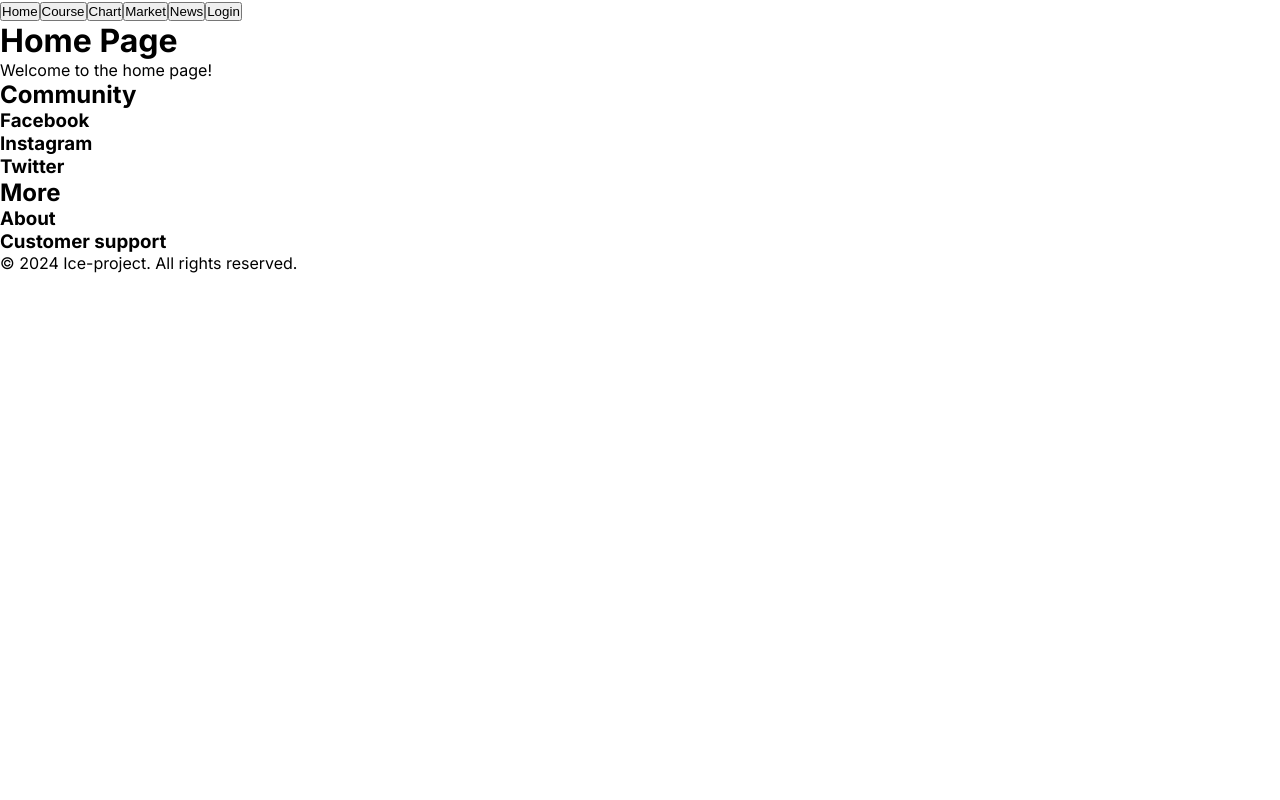
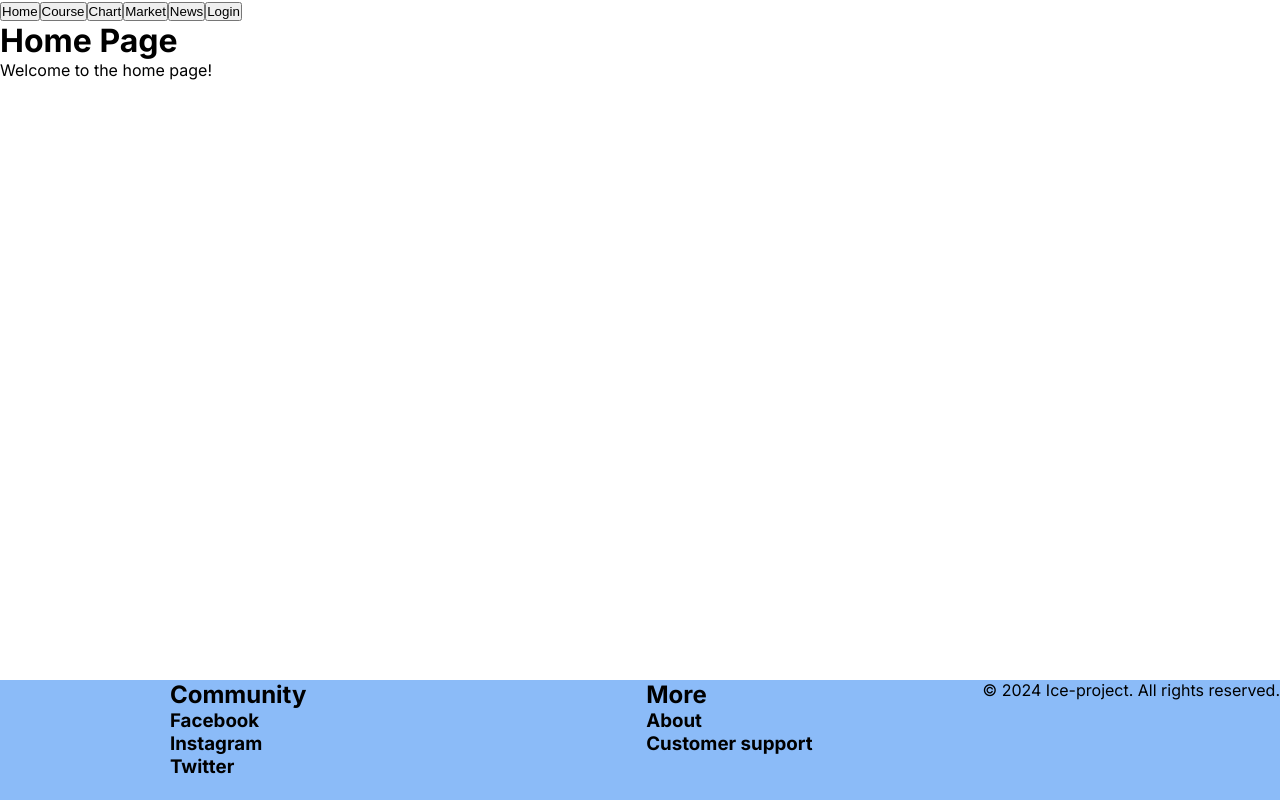
Before and after one commit to sunnypawat/ice-frontend, a Next.js app in the folder finapp/: page / in a window 1280 px wide. Built offline with nearby package versions, Linux system fonts and the light colour scheme.

Commit message:
footer setup

```diff
--- a/finapp/src/app/globals.css
+++ b/finapp/src/app/globals.css
@@ -1,5 +1,6 @@
 :root {
   --max-width: 1100px;
+  height: 100%;
   --border-radius: 12px;
   --font-mono: ui-monospace, Menlo, Monaco, 'Cascadia Mono', 'Segoe UI Mono',
     'Roboto Mono', 'Oxygen Mono', 'Ubuntu Monospace', 'Source Code Pro',
--- a/finapp/src/app/layout.js
+++ b/finapp/src/app/layout.js
@@ -1,5 +1,6 @@
 import { Inter } from 'next/font/google'
 import './globals.css'
+import Footer from '@/component/main/Footer'
 
 const inter = Inter({ subsets: ['latin'] })
 
@@ -13,7 +14,7 @@ export default function RootLayout({ children }) {
     <html lang="en">
       <body className={inter.className}>
         {children}
-        </body>
+      </body>
     </html>
   )
 }
--- a/finapp/src/app/page.js
+++ b/finapp/src/app/page.js
@@ -2,13 +2,11 @@ import Image from 'next/image'
 import styles from './page.module.css'
 import MainNavbar from '@/component/main/MainNavbar'
 import Footer from '@/component/main/Footer'
-import NewsHighlight from '@/component/news/NewsHighlight'
-import NewCard from '@/component/news/NewsCard'
 //import {BrowserRouter as Router, Routes, Route} from 'react-router-dom'
 
 export default function Home() {
   return (
-    <div>
+    <div className={styles.main}>
       <MainNavbar />
       <Footer />
     </div>
--- a/finapp/src/app/page.module.css
+++ b/finapp/src/app/page.module.css
@@ -1,9 +1,4 @@
 .main {
-  display: flex;
-  flex-direction: column;
-  justify-content: space-between;
-  align-items: center;
-  padding: 6rem;
   min-height: 100vh;
 }
 
--- /dev/null
+++ b/finapp/src/component/main/Footer.css
@@ -0,0 +1,14 @@
+.footer {
+    position: fixed;
+    left: 0;
+    bottom: 0;
+    width: 100%;
+    background-color: #8BBBF8;
+    display: flex;
+    min-height: 15%;
+}
+
+.container {
+    max-width: 1200px;
+    margin: 0 auto;
+}
--- a/finapp/src/component/main/Footer.js
+++ b/finapp/src/component/main/Footer.js
@@ -1,20 +1,21 @@
 import React from 'react';
+import './Footer.css';
 
 export default function Footer() {
   return (
-    <footer>
-      <div>
+    <div className='footer'>
+      <div className='container'>
         <h2>Community</h2>
         <h3>Facebook</h3>
         <h3>Instagram</h3>
         <h3>Twitter</h3>
       </div>
-      <div>
+      <div className='container'>
         <h2>More</h2>
         <h3>About</h3>
         <h3>Customer support</h3>
       </div>
       <p>&copy; 2024 Ice-project. All rights reserved.</p>
-    </footer>
+    </div>
   );
 };
```
